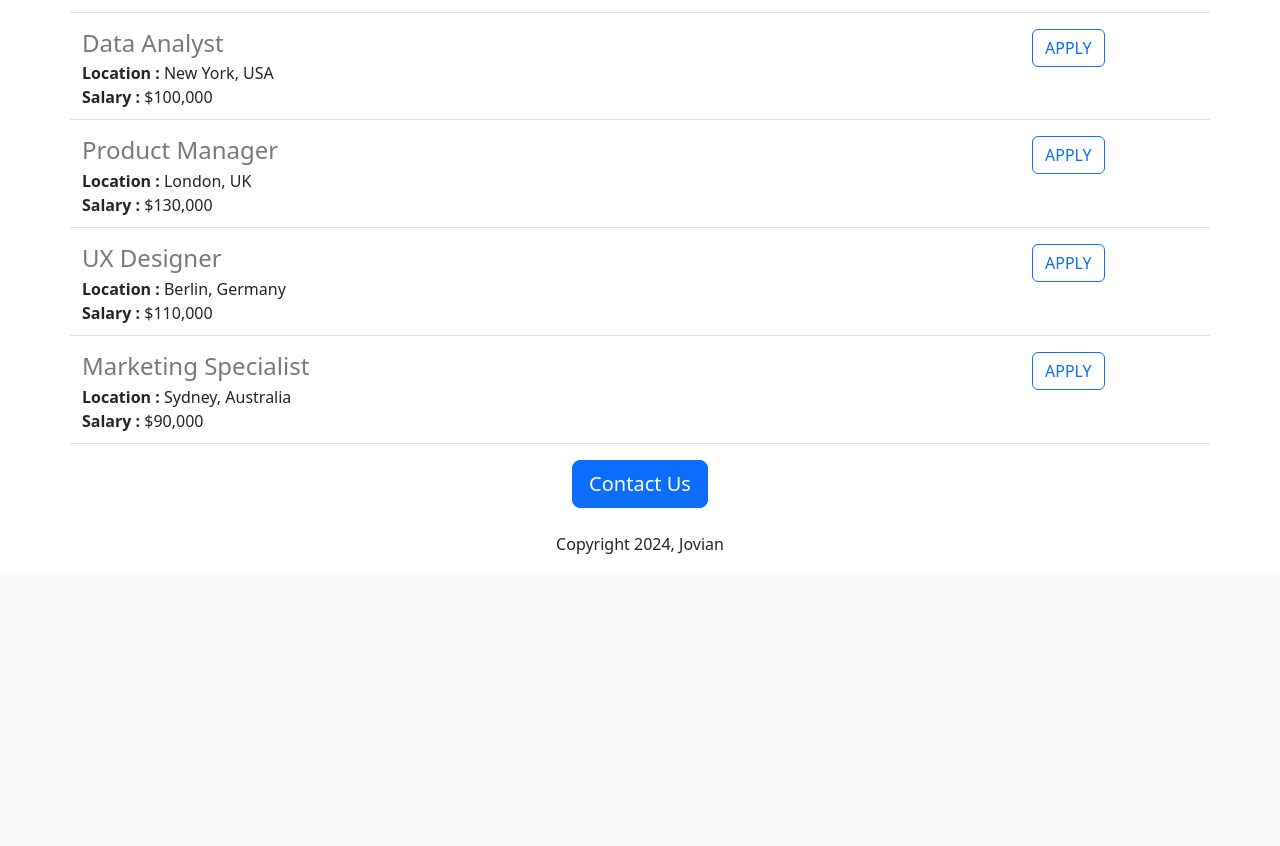
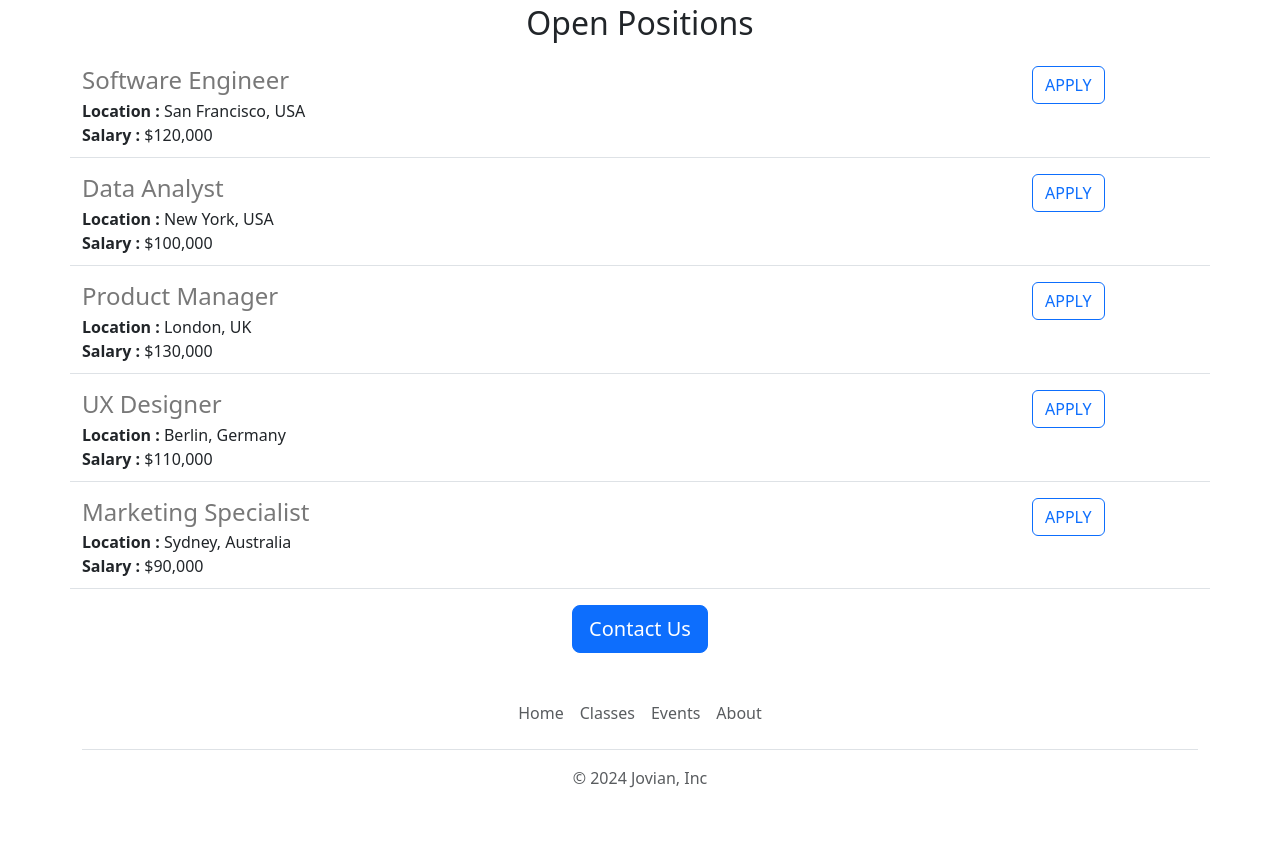
Before and after one commit to richard-adja/jovian-careers-website, a Flask app: page / in a window 1280 px wide. Shown: the part 844-1690 px from the top of the page. Before the commit the page ends 1398 px from the top, so only its background shows below. Run offline with Flask 3, Linux system fonts and the light colour scheme.

Commit message:
functional improvements

```diff
--- /dev/null
+++ b/templates/footer.html
@@ -0,0 +1,12 @@
+
+<div class="container">
+  <footer class="py-3 my-4">
+    <ul class="nav justify-content-center border-bottom pb-3 mb-3">
+      <li class="nav-item"><a href="https://jovian.ai/" class="nav-link px-2 text-body-secondary">Home</a></li>
+      <li class="nav-item"><a href="https://jovian.ai/learn/" class="nav-link px-2 text-body-secondary">Classes</a></li>
+      <li class="nav-item"><a href="https://jovian.ai/events/" class="nav-link px-2 text-body-secondary">Events</a></li>
+      <li class="nav-item"><a href="https://jovian.ai/about/" class="nav-link px-2 text-body-secondary">About</a></li>
+    </ul>
+    <p class="text-center text-body-secondary">&copy; 2024 Jovian, Inc</p>
+  </footer>
+</div>
--- a/templates/home.html
+++ b/templates/home.html
@@ -5,22 +5,31 @@
 	<meta name="viewport" content="width=device-width, initial-scale=1">
 	<title>Jovian Careers</title>
 	<link href="https://cdn.jsdelivr.net/npm/bootstrap@5.3.3/dist/css/bootstrap.min.css" rel="stylesheet" integrity="sha384-QWTKZyjpPEjISv5WaRU9OFeRpok6YctnYmDr5pNlyT2bRjXh0JMhjY6hW+ALEwIH" crossorigin="anonymous">
+  <link rel="icon" type="image/png" href="../static/images/icon.ico">
 	<style>
 		#banner{
 			object-fit:cover;
+      margin-bottom: 16px;
+      width:100%;
+      height:360px;
     }
 	</style>
 </head>
 <body>
   {% include 'navbar.html' %}
+  <img class="img-fluids" id="banner" src="../static/images/banner.jpg" >
   <div class="container">
 			<h1 class="text-center mt-2 mb-4"> {{comp_name}} Careers </h1>
-			<img class="img-fluids" id="banner" src="../static/images/banner.jpg" width="100%" height="360"">
-			<div>
-				<h2 class="text-center mt-2 mb-4">About Jovian</h2>
+
+			<div class="row" style="margin-bottom:16px;">
+        <div class="col-md-6">
           <p class="lead">
             Lorem ipsum dolor sit amet, consectetur adipiscing elit, sed do eiusmod tempor incididunt ut labore et dolore magna aliqua. Ut enim ad minim veniam, quis nostrud exercitation ullamco laboris nisi ut aliquip ex ea commodo consequat. Duis aute irure dolor in reprehenderit in voluptate velit esse cillum dolore eu fugiat nulla pariatur. Excepteur sint occaecat cupidatat non proident, sunt in culpa qui officia deserunt mollit anim id est laborum.
           </p>
+        </div>
+        <div class="d-none d-md-block col-md-6">
+          <img src="../static/images/people.jpg" style="height:320px; border-radius:4px;">
+        </div>
       </div>
 			<div>
 				<h2 class="text-center mt-2 mb-4">Open Positions</h2>
@@ -32,8 +41,8 @@
 			</div>
 			<div class="text-center">
 				<button class="btn btn-primary btn-lg">Contact Us</button>
-				<p class="mt-4">Copyright 2024, Jovian</p>
 			</div>
 		</div>
+  {% include 'footer.html' %}
 </body>
 </html>
--- a/templates/jobitem.html
+++ b/templates/jobitem.html
@@ -7,6 +7,6 @@
     {% endif %}
   </div>
   <div class="col-2">
-    <button type="button" class="btn btn-outline-primary">APPLY</button>
+    <a href="mailto:adjarichard58@gmail.com?subject=Application%20for%20{{job['title']}}&body=My%20name%3A%20%5Byour%20full%20name%5D%0D%0AMy%20resume%20link%3A%20%5Byour%20resume%20link%5D%0D%0AMy%20linkedin%20link%3A%20%5Byour%20linkedin%20link%5D" type="button" class="btn btn-outline-primary">APPLY</a>
   </div>
 </div>
--- a/templates/navbar.html
+++ b/templates/navbar.html
@@ -1,7 +1,8 @@
-<nav class="navbar bg-body-tertiary">
+<nav class="navbar bg-body-tertiary shadow-sm fixed-top bg-white">
   <div class="container">
     <a class="navbar-brand" href="#">
       <img src="../static/images/logo.svg" alt="Bootstrap" width="30" height="24">
     </a>
   </div>
 </nav>
+<div style="height: 56px;"></div>
```
Also changed, not shown: static/images/icon.ico (added), 1 other file. Lines whose indentation alone changed are shown as unchanged.
